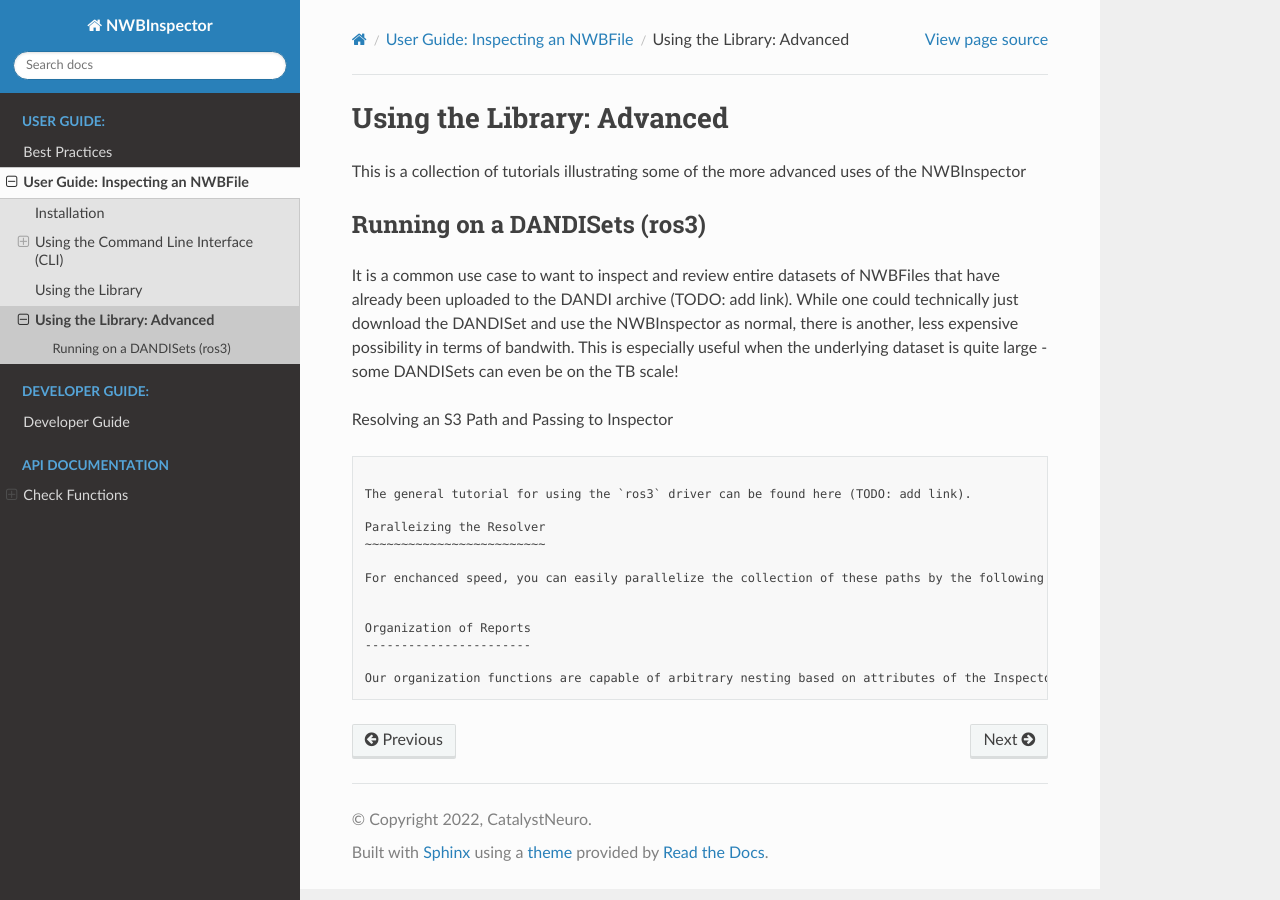
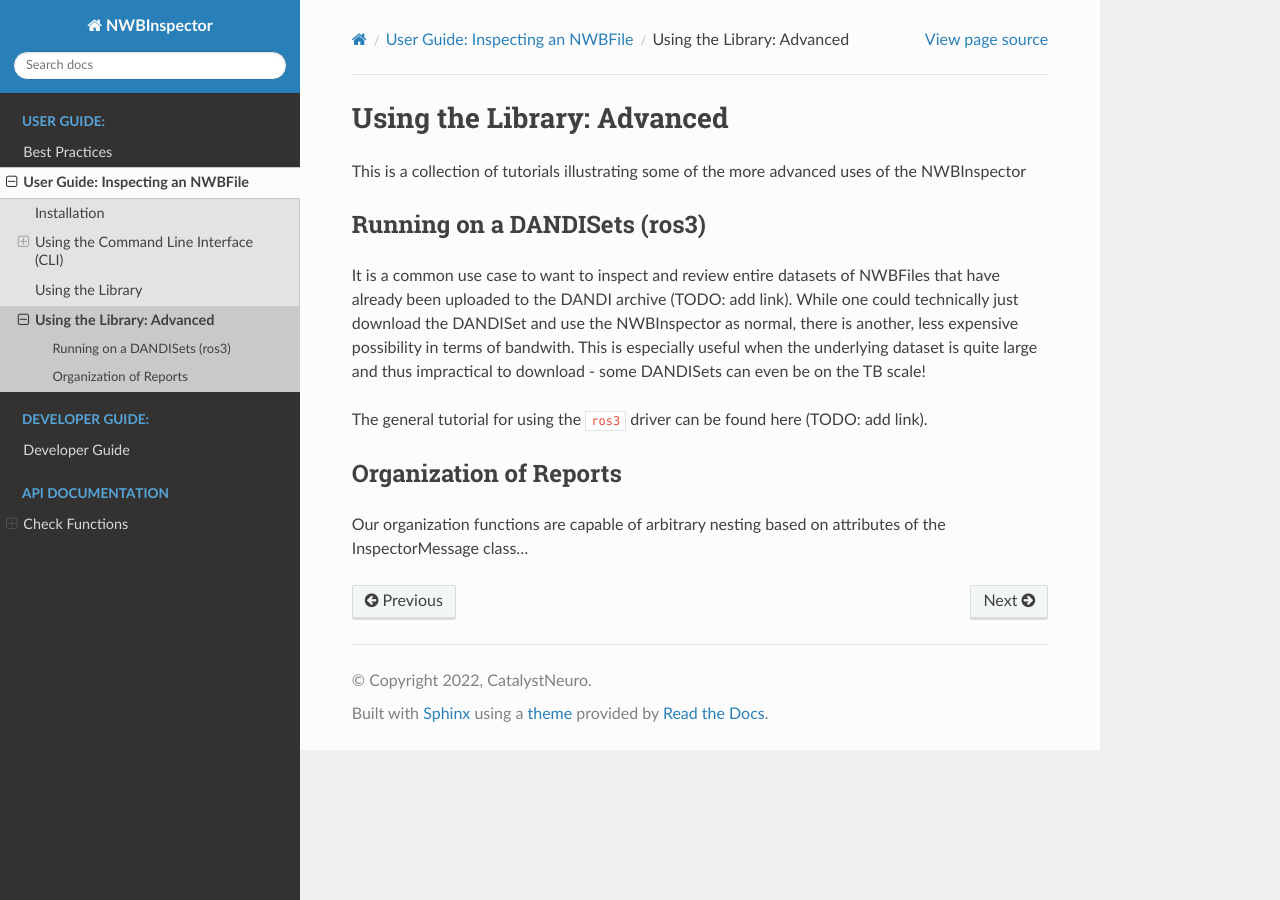
Before and after one commit to NeurodataWithoutBorders/nwbinspector, a Sphinx documentation site: the page built from docs/advanced_usage.md, in a window 1280 px wide. Built offline with Sphinx 7.4.7 and the Read the Docs theme 2.0.0, drawn with Linux system fonts in a browser that asks for light colours.

Commit message:
Update advanced_usage.md

```diff
--- a/docs/advanced_usage.md
+++ b/docs/advanced_usage.md
@@ -10,17 +10,9 @@ Running on a DANDISets (ros3)
 It is a common use case to want to inspect and review entire datasets of NWBFiles that have already been
 uploaded to the DANDI archive (TODO: add link). While one could technically just download the DANDISet and
 use the NWBInspector as normal, there is another, less expensive possibility in terms of bandwith. This is especially
-useful when the underlying dataset is quite large - some DANDISets can even be on the TB scale!
-
-Resolving an S3 Path and Passing to Inspector
-~~~~~~~~~~~~~~~~~~~~~~~~~~~~~~~~~~~~~~~~~~~~~
+useful when the underlying dataset is quite large and thus impractical to download - some DANDISets can even be on the TB scale!
 
 The general tutorial for using the `ros3` driver can be found here (TODO: add link).
-
-Paralleizing the Resolver
-~~~~~~~~~~~~~~~~~~~~~~~~~
-
-For enchanced speed, you can easily parallelize the collection of these paths by the following method.
 
 
 Organization of Reports
```
